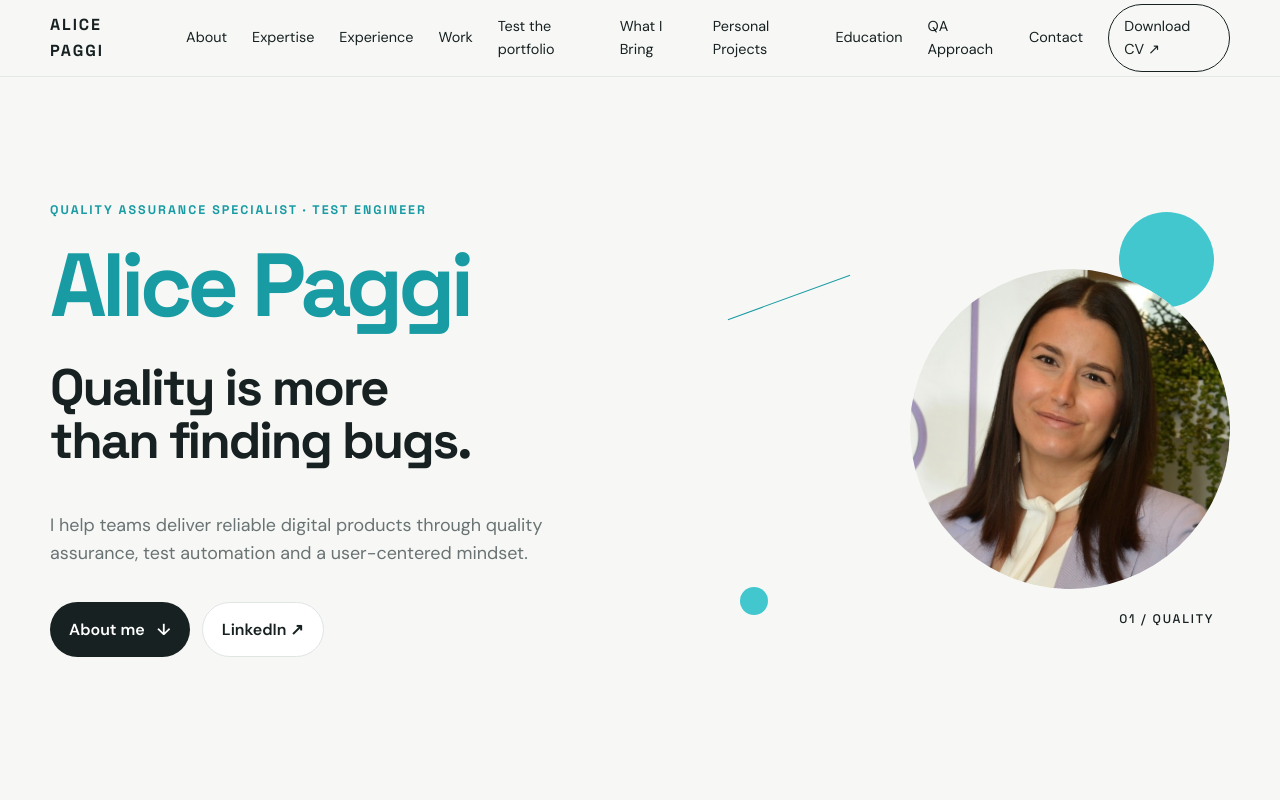
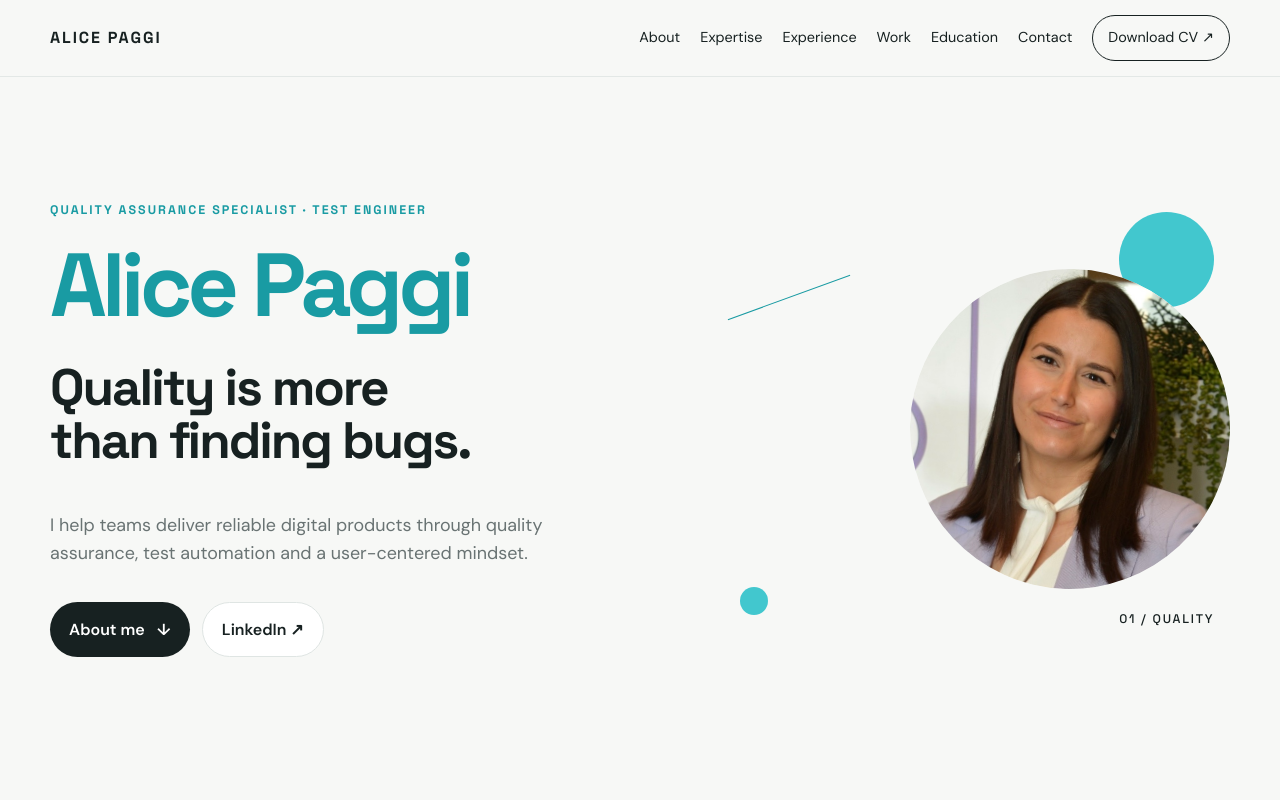
Before and after one commit to alicepaggi/portfolio, a plain HTML site: page index.html in a window 1280 px wide. Shown: the top 800 px of the page. Drawn offline with Linux system fonts and the light colour scheme.

Commit message:
Slim down nav menu to 6 core items, correct section order

```diff
--- a/css/style.css
+++ b/css/style.css
@@ -49,7 +49,7 @@ a { color: inherit; }
 .nav-menu {
   display: flex;
   align-items: center;
-  gap: 25px;
+  gap: 20px;
   font-size: .9rem;
 }
 .nav-menu a { text-decoration: none; }
--- a/index.html
+++ b/index.html
@@ -77,7 +77,7 @@
     <a class="brand" href="#top">ALICE PAGGI</a>
     <button class="nav-toggle" type="button" aria-expanded="false" aria-controls="main-menu" aria-label="Open navigation"><span></span><span></span></button>
     <div class="nav-menu" id="main-menu">
-      <a href="#about">About</a><a href="#expertise">Expertise</a><a href="#experience">Experience</a><a href="#work">Work</a><a href="#qa-lab">Test the portfolio</a><a href="#ownership">What I Bring</a><a href="#personal-projects">Personal Projects</a><a href="#education">Education</a><a href="#qa-approach">QA Approach</a><a href="#contact">Contact</a>
+      <a href="#about">About</a><a href="#expertise">Expertise</a><a href="#experience">Experience</a><a href="#work">Work</a><a href="#education">Education</a><a href="#contact">Contact</a>
       <a class="nav-cv" href="cv/Alice_Paggi_CV_2026.pdf" target="_blank" rel="noopener">Download CV ↗</a>
     </div>
   </nav>
```
